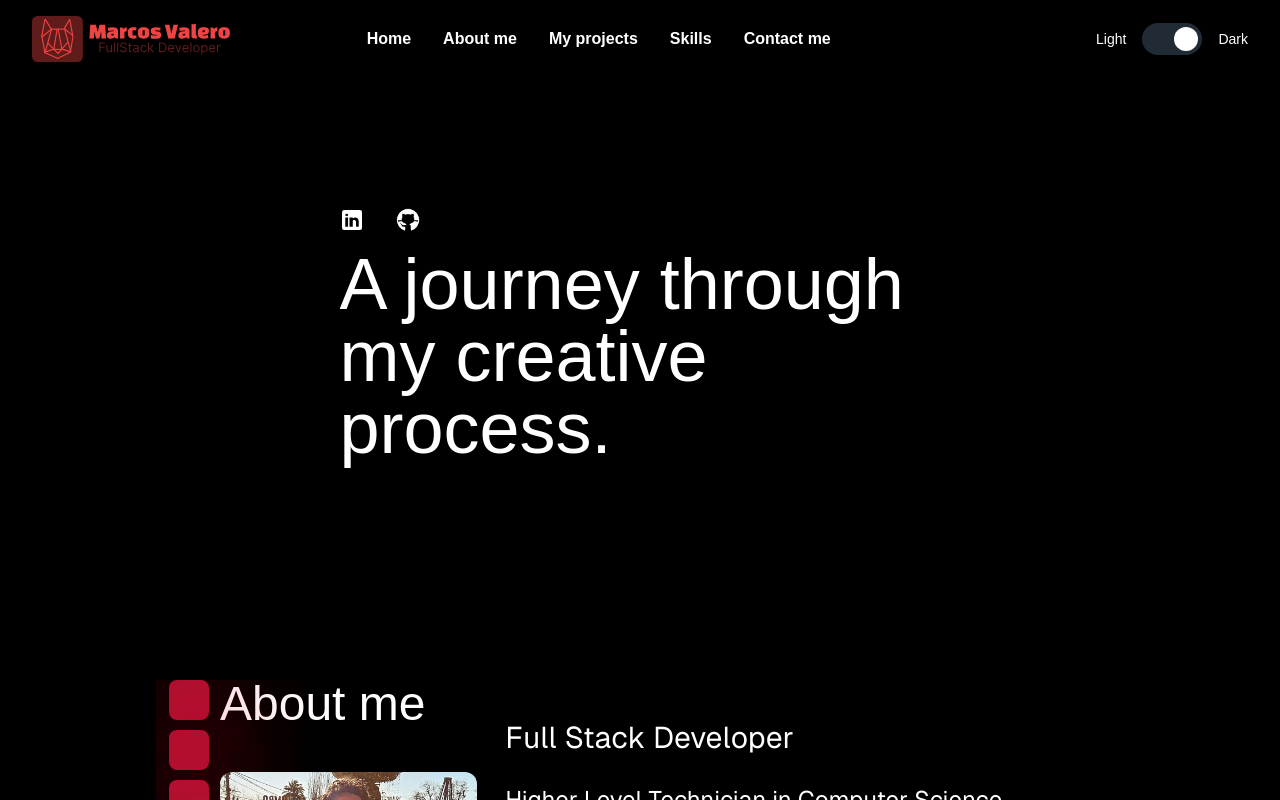
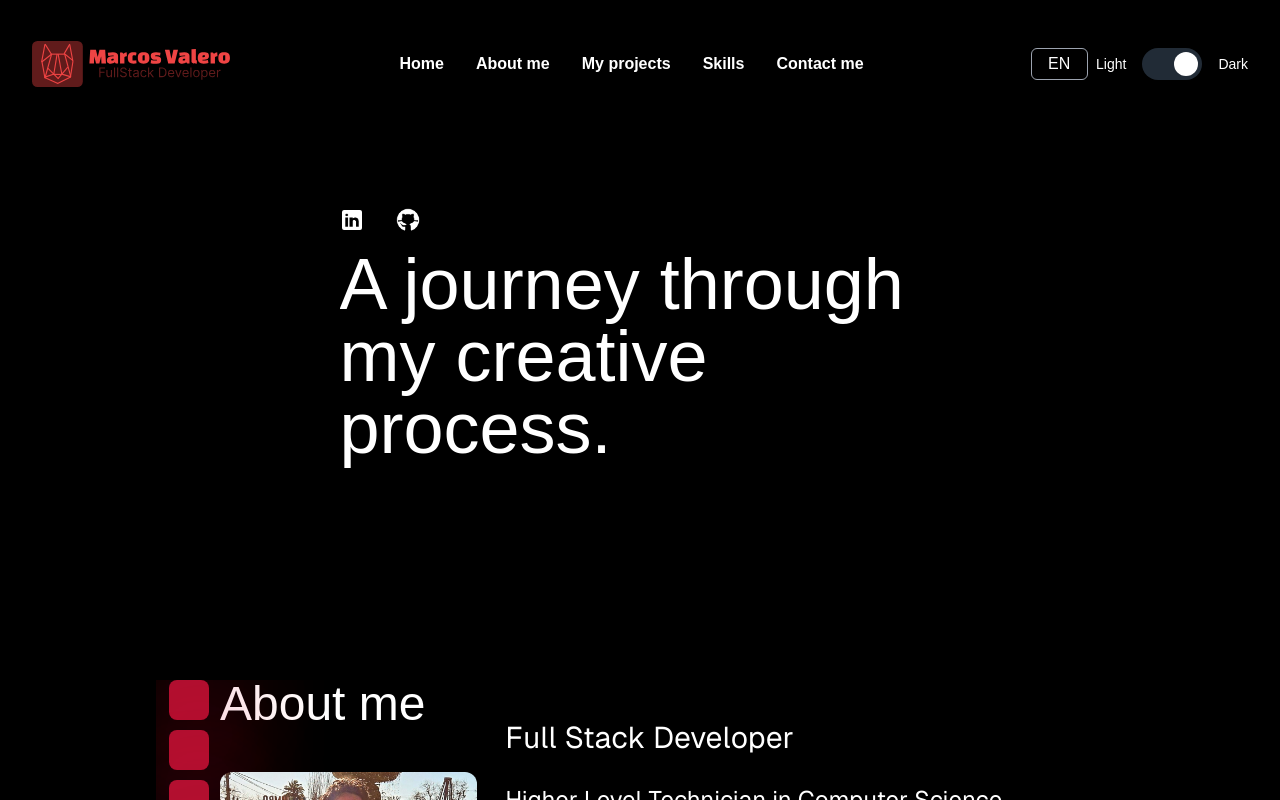
Before and after one commit to Raxter98/mi-portafolio, a Next.js app: page / in a window 1280 px wide. Shown: the top 800 px of the page. Built offline with nearby package versions, Linux system fonts and the light colour scheme.

Commit message:
agregando responsive a barra de navegacion

```diff
--- a/components/nav/page.tsx
+++ b/components/nav/page.tsx
@@ -3,7 +3,7 @@
 import { useEffect, useState } from "react"
 import AplicacionIcon from "@/components/menuButton/page";
 import Switcher from "../switcher/switcher";
-
+import Select from "../select/select";
 
 export default function Navbar(){
 
@@ -35,12 +35,22 @@ export default function Navbar(){
 
     };
 
+    const scrollViewMobile = (section: string) => {
+
+      const aboutSection = document.getElementById(section);
+      if (aboutSection) {
+        aboutSection.scrollIntoView({ behavior: 'smooth' });
+      }
+
+      setToggle(false)
+
+  };
 
     return (
-      <div className="fixed z-50 bg-white dark:bg-black text-black  dark:text-white w-full">
+      <div className= {toggle ? "fixed top-0 left-0 h-full flex justify-between  z-50 bg-white dark:bg-black text-black  dark:text-white w-full ": "fixed top-0 left-0 h-24 flex justify-between  z-50 bg-white dark:bg-black text-black  dark:text-white w-full "}>
 
 
-        <div className="hidden mt-4 md:flex  justify-between items-center w-full px-8">
+        <div className="hidden mt-4 md:flex h-24  justify-between items-center w-full px-8">
 <div>
 
         <img
@@ -59,7 +69,7 @@ export default function Navbar(){
               <ul className="md:inline-flex whitespace-nowrap md:gap-x-6">
 
 
-                <li className="text-black  dark:text-white transition transform  md:hover:-translate-y-1 motion-reduce:transition-none motion-reduce:hover:transform-none text-custom rounded hover:bg-gray-50 dark:hover:text-black dark:hover:bg-gray-50 md:p-1 p-1">
+                <li className="text-black  dark:text-white transition transform  md:hover:-translate-y-1 motion-reduce:transition-none motion-reduce:hover:transform-none text-custom  hover:bg-gray-50 dark:hover:text-black dark:hover:bg-gray-50 md:p-1 p-1">
                   <button onClick={() => scrollView("home")}>
                     <span className="block hover:translate-x-4 transition transform motion-reduce:transition-none motion-reduce:hover:transform-none md:hover:translate-x-0">
                       Home
@@ -67,28 +77,28 @@ export default function Navbar(){
                   </button>
                 </li>
 
-                <li className="text-black  dark:text-white transition transform md:hover:-translate-y-1 motion-reduce:transition-none motion-reduce:hover:transform-none text-custom rounded  hover:bg-gray-50 dark:hover:text-black dark:hover:bg-gray-50 md:p-1 p-1">
+                <li className="text-black  dark:text-white transition transform md:hover:-translate-y-1 motion-reduce:transition-none motion-reduce:hover:transform-none text-custom  hover:bg-gray-50 dark:hover:text-black dark:hover:bg-gray-50 md:p-1 p-1">
                   <button onClick={() => scrollView("about")}>
                     <span className="block hover:translate-x-4 transition transform motion-reduce:transition-none motion-reduce:hover:transform-none md:hover:translate-x-0">
                       About me
                     </span>
                   </button>
                 </li>
-                <li className="text-black  dark:text-white transition transform md:hover:-translate-y-1 motion-reduce:transition-none motion-reduce:hover:transform-none text-custom rounded  hover:bg-gray-50 dark:hover:text-black dark:hover:bg-gray-50 md:p-1 p-1">
+                <li className="text-black  dark:text-white transition transform md:hover:-translate-y-1 motion-reduce:transition-none motion-reduce:hover:transform-none text-custom  hover:bg-gray-50 dark:hover:text-black dark:hover:bg-gray-50 md:p-1 p-1">
                   <button onClick={() => scrollView("projects")}>
                     <span className="block hover:translate-x-4 transition transform motion-reduce:transition-none motion-reduce:hover:transform-none md:hover:translate-x-0">
                       My projects
                     </span>
                   </button>
                 </li>
-                <li className="text-black  dark:text-white transition transform md:hover:-translate-y-1 motion-reduce:transition-none motion-reduce:hover:transform-none text-custom rounded  hover:bg-gray-50 dark:hover:text-black dark:hover:bg-gray-50md:p-1 p-1">
+                <li className="text-black  dark:text-white transition transform md:hover:-translate-y-1 motion-reduce:transition-none motion-reduce:hover:transform-none text-custom   hover:bg-gray-50 dark:hover:text-black dark:hover:bg-gray-50md:p-1 p-1">
                   <button onClick={() => scrollView("skills")}>
                     <span className="block hover:translate-x-4 transition transform motion-reduce:transition-none motion-reduce:hover:transform-none md:hover:translate-x-0">
                       Skills
                     </span>
                   </button>
                 </li>
-                <li className="text-black  dark:text-white transition transform md:hover:-translate-y-1 motion-reduce:transition-none motion-reduce:hover:transform-none text-custom rounded  hover:bg-gray-50 dark:hover:text-black dark:hover:bg-gray-50 md:p-1 p-1">
+                <li className="text-black  dark:text-white transition transform md:hover:-translate-y-1 motion-reduce:transition-none motion-reduce:hover:transform-none text-custom   hover:bg-gray-50 dark:hover:text-black dark:hover:bg-gray-50 md:p-1 p-1">
                   <button onClick={() => scrollView("contact")}>
                     <span className="block hover:translate-x-4 transition transform motion-reduce:transition-none motion-reduce:hover:transform-none md:hover:translate-x-0">
                       Contact me
@@ -99,66 +109,86 @@ export default function Navbar(){
               </div>
 
 
-<div>
+          <div className="flex gap-x-2">
 
-
+            <Select />
+            <Switcher />
           </div>
-              <Switcher/>
 
 
           </div>
 
 
 
+          <div className="md:hidden m-4 flex z-20">
+
+<img
+  alt=""
+  src={"logoMarcos.svg"}
+  width={200}
+  height={200}
+  className=""
+  />
+</div>
 
 
+        <div className="md:hidden flex justify-evenly  h-10 z-50 bg-white dark:bg-black text-black  dark:text-white m-4">
 
-          <div className="md:hidden fixed z-50">
-<div className=" text-black  dark:text-white   hover:text-[#1a1a1a]">
-<button onClick={()=>hidden()}>
+          <div className=" z-20 text-black  dark:text-white   hover:text-[#1a1a1a]">
+            <button className="" onClick={() => hidden()}>
 
-          <AplicacionIcon/>
+              <AplicacionIcon />
             </button>
           </div>
-              <ul className={toggle ? "md:inline-flex": "hidden"}>
-                <li className="text-black  dark:text-white transition transform  md:hover:-translate-y-1 motion-reduce:transition-none motion-reduce:hover:transform-none text-custom rounded md:mr-12 hover:bg-gray-50 dark:hover:text-black dark:hover:bg-gray-50md:p-1 p-1">
-                  <button onClick={() => scrollView("home")}>
-                    <span className="block hover:translate-x-4 transition transform motion-reduce:transition-none motion-reduce:hover:transform-none md:hover:translate-x-0">
+
+        </div>
+
+        <ul className={toggle ? "md:hidden absolute w-full h-full mt-16 text-center bg-white dark:bg-black z-10 flex flex-col gap-y-5" : "hidden"}>
+            <li className="text-black   dark:text-white transition transform  md:hover:-translate-y-1 motion-reduce:transition-none motion-reduce:hover:transform-none text-custom rounded md:mr-12  dark:hover:text-black  md:p-1 p-1">
+              <button onClick={() => scrollViewMobile("home")}>
+                <span className="p-2 flex hover:bg-gray-50 dark:hover:bg-gray-50 transition transform motion-reduce:transition-colors motion-reduce:hover:transform-none md:hover:translate-x-0">
                   Home
                 </span>
               </button>
             </li>
 
-                <li className="text-black  dark:text-white transform md:hover:-translate-y-1 motion-reduce:transition-none motion-reduce:hover:transform-none text-custom rounded md:mr-12 hhover:bg-gray-50 dark:hover:text-black dark:hover:bg-gray-50 md:p-1 p-1">
-                  <button onClick={() => scrollView("about")}>
-                    <span className="block hover:translate-x-4 transition transform motion-reduce:transition-none motion-reduce:hover:transform-none md:hover:translate-x-0">
+            <li className=" text-black  dark:text-white transform md:hover:-translate-y-1 motion-reduce:transition-none motion-reduce:hover:transform-none text-custom rounded md:mr-12  dark:hover:text-black  md:p-1 p-1">
+              <button onClick={() => scrollViewMobile("about")}>
+                <span className="p-2 block hover:bg-gray-50 dark:hover:bg-gray-50 transition transform motion-reduce:transition-none motion-reduce:hover:transform-none md:hover:translate-x-0">
                   About me
                 </span>
               </button>
             </li>
-                <li className="text-black  dark:text-white transform md:hover:-translate-y-1 motion-reduce:transition-none motion-reduce:hover:transform-none text-custom rounded md:mr-12 hover:bg-gray-50 dark:hover:text-black dark:hover:bg-gray-50 md:p-1 p-1">
-                  <button onClick={() => scrollView("projects")}>
-                    <span className="block hover:translate-x-4 transition transform motion-reduce:transition-none motion-reduce:hover:transform-none md:hover:translate-x-0">
+            <li className="text-black  dark:text-white transform md:hover:-translate-y-1 motion-reduce:transition-none motion-reduce:hover:transform-none text-custom rounded md:mr-12  dark:hover:text-black  md:p-1 p-1">
+              <button onClick={() => scrollViewMobile("projects")}>
+                <span className="p-2 block hover:bg-gray-50 dark:hover:bg-gray-50 transition transform motion-reduce:transition-none motion-reduce:hover:transform-none md:hover:translate-x-0">
                   My projects
                 </span>
               </button>
             </li>
-                <li className="text-black  dark:text-white transition transform md:hover:-translate-y-1 motion-reduce:transition-none motion-reduce:hover:transform-none text-custom rounded md:mr-12 hover:bg-gray-50 dark:hover:text-black dark:hover:bg-gray-50 md:p-1 p-1">
-                  <button onClick={() => scrollView("skills")}>
-                    <span className="block hover:translate-x-4 transition transform motion-reduce:transition-none motion-reduce:hover:transform-none md:hover:translate-x-0">
+            <li className="text-black  dark:text-white transition transform md:hover:-translate-y-1 motion-reduce:transition-none motion-reduce:hover:transform-none text-custom rounded md:mr-12  dark:hover:text-black  md:p-1 p-1">
+              <button onClick={() => scrollViewMobile("skills")}>
+                <span className=" p-2 block hover:bg-gray-50 dark:hover:bg-gray-50 transition transform motion-reduce:transition-none motion-reduce:hover:transform-none md:hover:translate-x-0">
                   Skills
                 </span>
               </button>
             </li>
-                <li className="text-black  dark:text-white transition transform md:hover:-translate-y-1 motion-reduce:transition-none motion-reduce:hover:transform-none text-custom rounded md:mr-12 hover:bg-gray-50 dark:hover:text-black dark:hover:bg-gray-50 md:p-1 p-1">
-                  <button onClick={() => scrollView("contact")}>
-                    <span className="block hover:translate-x-4 transition transform motion-reduce:transition-none motion-reduce:hover:transform-none md:hover:translate-x-0">
+            <li className="text-black  dark:text-white transition transform md:hover:-translate-y-1 motion-reduce:transition-none motion-reduce:hover:transform-none text-custom rounded md:mr-12  dark:hover:text-black  md:p-1 p-1">
+              <button onClick={() => scrollViewMobile("contact")}>
+                <span className="p-2 block hover:bg-gray-50 dark:hover:bg-gray-50 transition transform motion-reduce:transition-none motion-reduce:hover:transform-none md:hover:translate-x-0">
                   Contact me
                 </span>
               </button>
             </li>
+
+            <li>
+              <Select />
+
+            </li>
+
+            <li>
+              <Switcher /></li>
           </ul>
-          </div>
 
       </div>
     );
--- /dev/null
+++ b/components/select/select.tsx
@@ -0,0 +1,18 @@
+const Select = () => {
+
+    return(
+
+        <select defaultValue="Pick a language" className="appearance-none bg-transparent border border-gray-400 rounded-md px-4  focus:outline-none ">
+            <option disabled={true}>EN</option>
+            <option>EN</option>
+            <option>ES</option>
+
+        </select>
+    )
+
+
+
+
+}
+
+export default Select;
--- a/components/welcome/page.tsx
+++ b/components/welcome/page.tsx
@@ -75,7 +75,7 @@ const Welcome = () =>{
 return (
   <main
 
-    className=" relative   md:mt-52 mt-20   items-center sm:items-start z-10 overflow-x-hidden " // La animación desaparece en dispositivos moviles porque el overflo-hidden esta activado
+    className=" relative   md:mt-52 mt-32   items-center sm:items-start z-10 overflow-x-hidden " // La animación desaparece en dispositivos moviles porque el overflo-hidden esta activado
   >
 
      <div className="w-20 h-10 flex justify-between">
```
Lines whose indentation alone changed are shown as unchanged.
